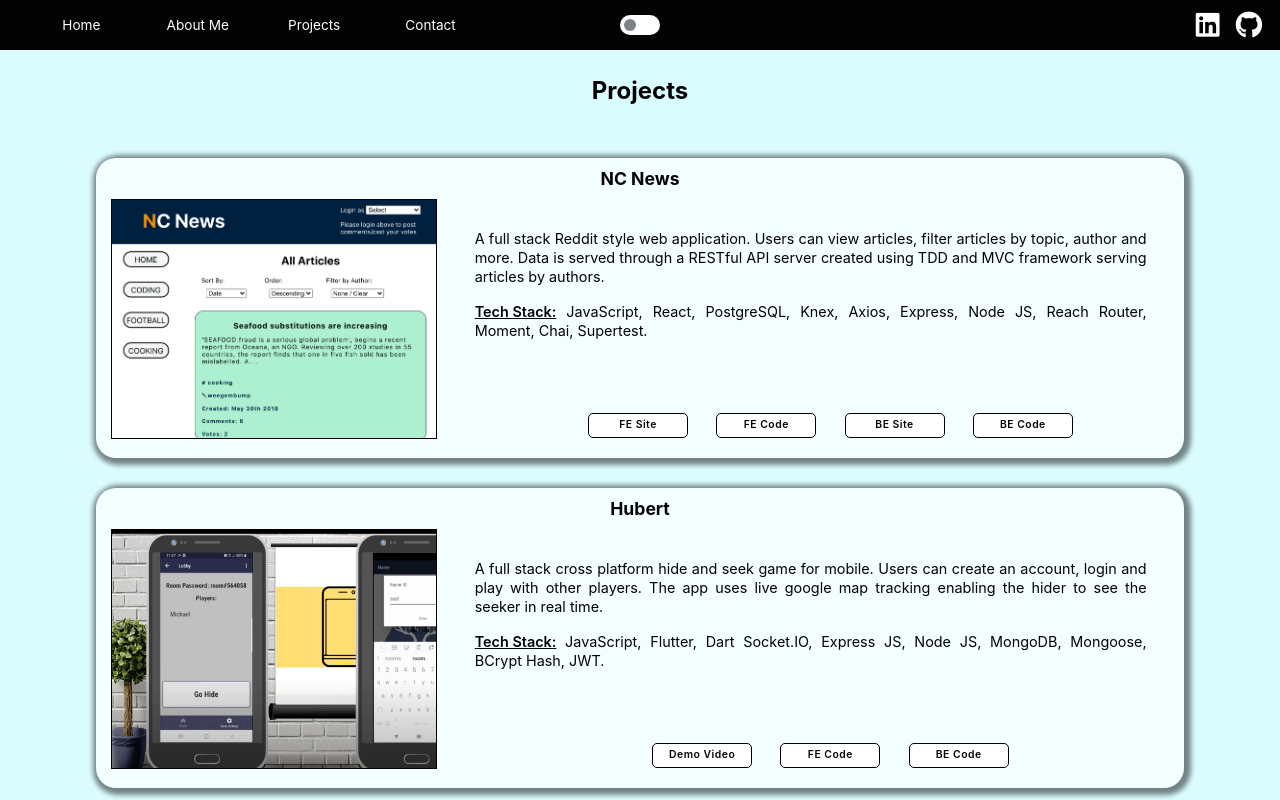
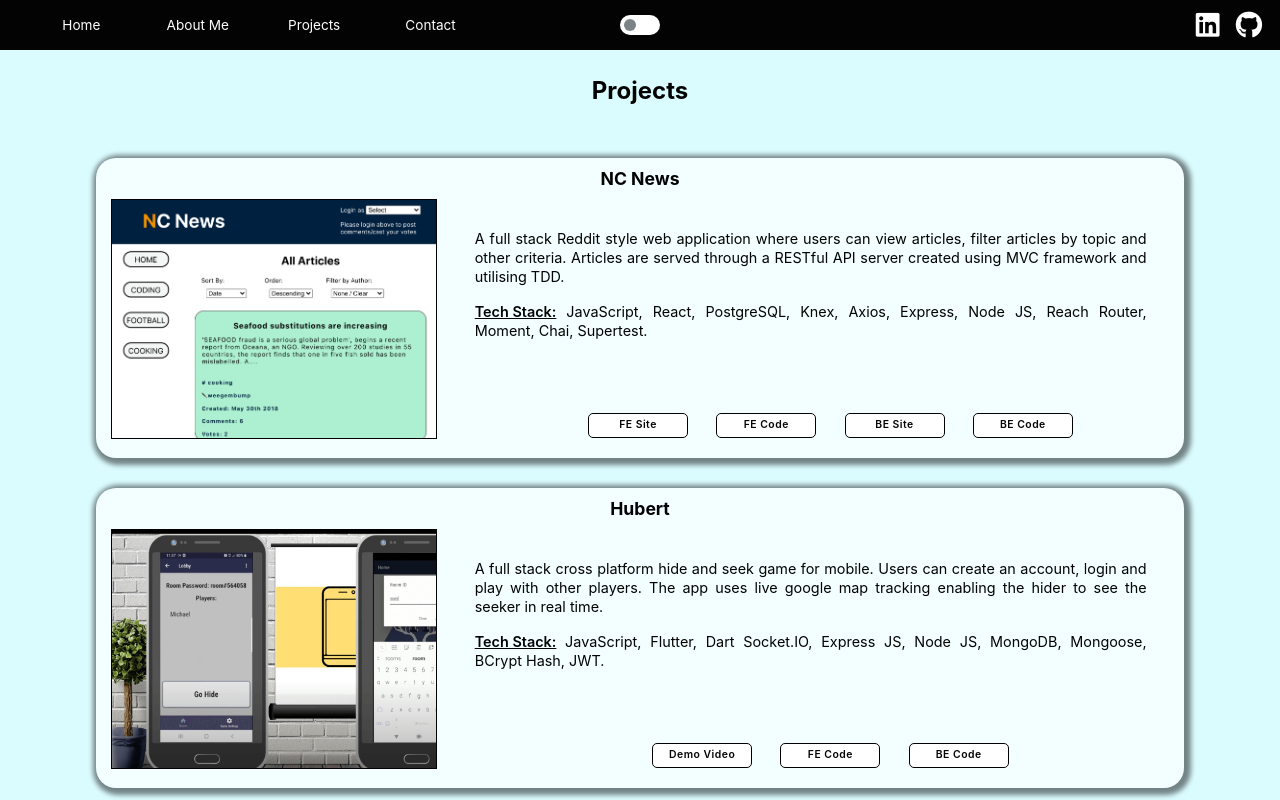
Before and after one commit to ikhlaas-kapadia/portfolio, a React (Create React App) app: page /projects in a window 1280 px wide. Shown: the top 800 px of the page. Built offline with nearby package versions, Linux system fonts and the light colour scheme.

Commit message:
change text

```diff
--- a/src/components/Projects.jsx
+++ b/src/components/Projects.jsx
@@ -207,10 +207,10 @@ const Projects = (props) => {
             <ImageContainer image={"(" + ncImage + ")"}></ImageContainer>
             <DescriptionContainer>
               <p>
-                A full stack Reddit style web application. Users can view
-                articles, filter articles by topic, author and more. Data is
-                served through a RESTful API server created using TDD and MVC
-                framework serving articles by authors.
+                A full stack Reddit style web application where users can view
+                articles, filter articles by topic and other criteria. Articles
+                are served through a RESTful API server created using MVC
+                framework and utilising TDD.
               </p>
               <p>
                 <StyledSpan>Tech Stack:</StyledSpan> JavaScript, React,
```
